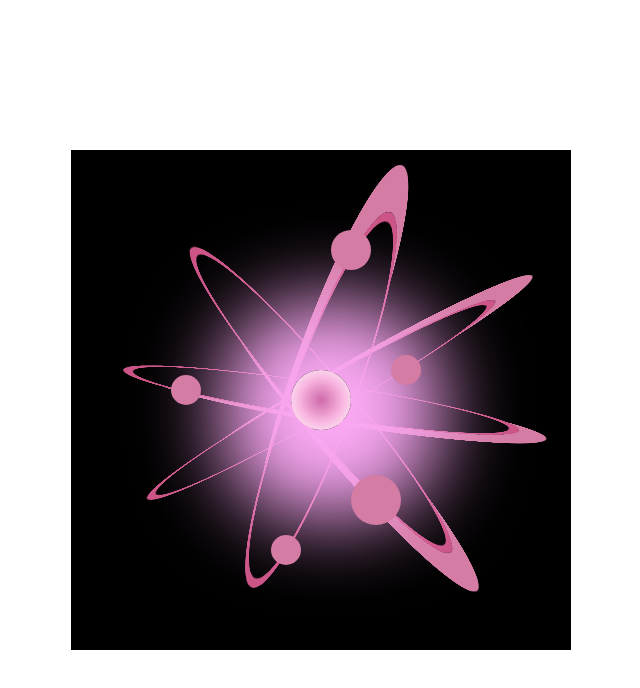
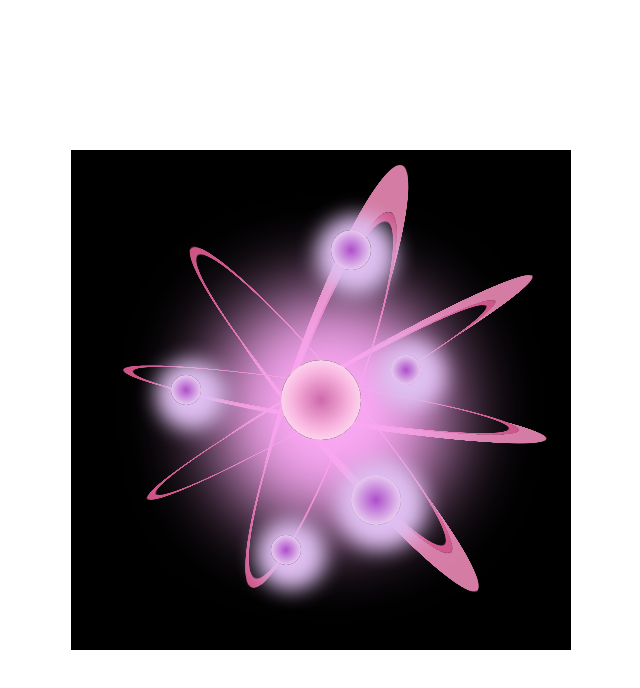
Before and after one commit to kenji1993/AtomoCSS, a plain HTML site: page index.html in a window 1280 px wide. Shown: the whole page, without its empty margins (319-959 px from the left). Drawn offline with Linux system fonts and the light colour scheme.

Commit message:
Color de los electrones

```diff
--- a/styles.css
+++ b/styles.css
@@ -44,51 +44,66 @@ body {
 .electron {
     width: 5rem;
     height: 5rem;
-    background-color: #d47ca3;
+    background: #ad4eca;
+    background: -webkit-radial-gradient(#ad4eca ,#ffffff);
+    background: radial-gradient(#ad4eca ,#ffffff);
     border-radius: 20rem;
     position: relative;
     top: 10rem;
     left: 12rem;
+    box-shadow: 0.5rem 0.5rem 2rem 2rem rgb(223, 191, 241);
 }
 .electron1 {
     width: 4rem;
     height: 4rem;
-    background-color: #d47ca3;
+    background: #ad4eca;
+    background: -webkit-radial-gradient(#ad4eca ,#ffffff);
+    background: radial-gradient(#ad4eca ,#ffffff);
     border-radius: 20rem;
     position: relative;
     top: -15rem;
     left: 5rem;
+    box-shadow: 0.5rem 0.5rem 2rem 2rem rgb(223, 191, 241);
 }
 .electron2 {
     width: 3rem;
     height: 3rem;
-    background-color: #d47ca3;
+    background: #ad4eca;
+    background: -webkit-radial-gradient(#ad4eca ,#ffffff);
+    background: radial-gradient(#ad4eca ,#ffffff);
     border-radius: 20rem;
     position: relative;
     top: -1rem;
     left: -15rem;
+    box-shadow: 0.5rem 0.5rem 2rem 2rem rgb(223, 191, 241);
 }
 .electron3 {
     width: 3rem;
     height: 3rem;
-    background-color: #d47ca3;
+    background: #ad4eca;
+    background: -webkit-radial-gradient(#ad4eca ,#ffffff);
+    background: radial-gradient(#ad4eca ,#ffffff);
     border-radius: 20rem;
     position: relative;
     top: -3rem;
     left: 4rem;
+    box-shadow: 0.5rem 0.5rem 2rem 2rem rgb(223, 191, 241);
 }
 .electron4 {
     width: 3rem;
     height: 3rem;
-    background-color:#d47ca3;
+    background: #ad4eca;
+    background: -webkit-radial-gradient(#ad4eca ,#ffffff);
+    background: radial-gradient(#ad4eca ,#ffffff);
     border-radius: 20rem;
     position: relative;
     top: 15rem;
     left: -11rem;
+    box-shadow: 0.5rem 0.5rem 2rem 2rem rgb(223, 191, 241);
 }
 .nucleo {
-    width: 6rem;
-    height: 6rem;
+    width: 8rem;
+    height: 8rem;
     border-radius: 4rem;
     position: absolute;
     background: #d9a7c7;
```
